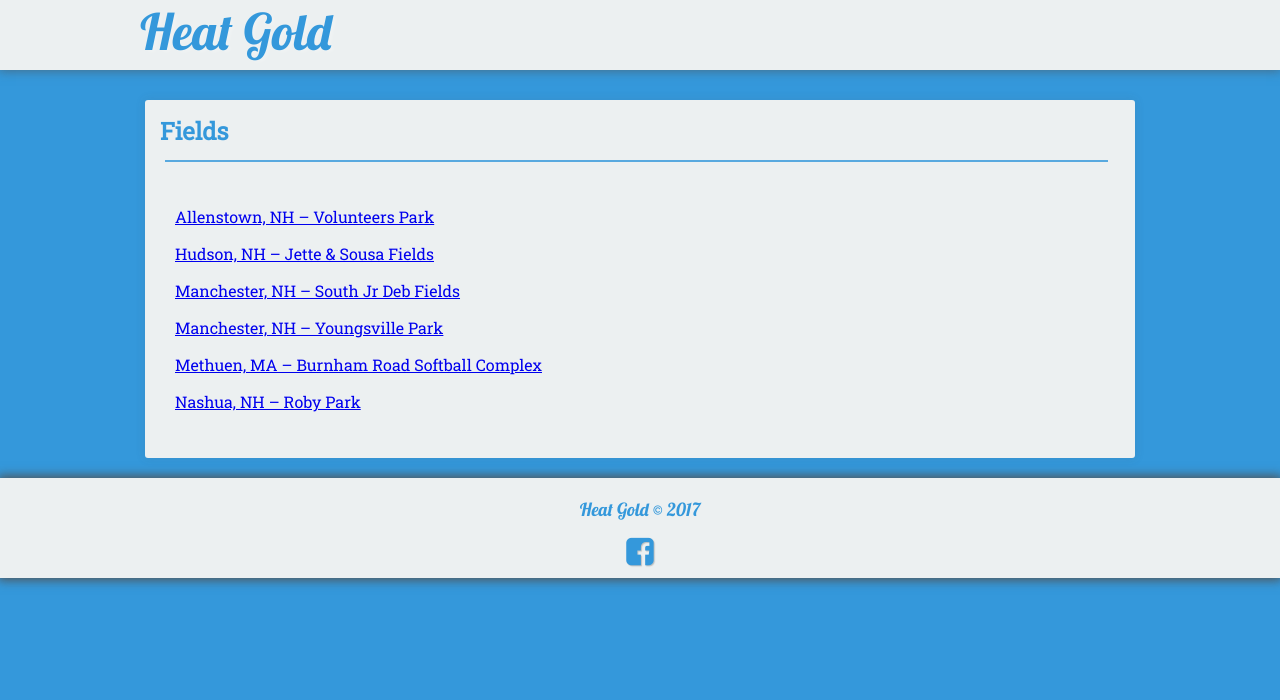
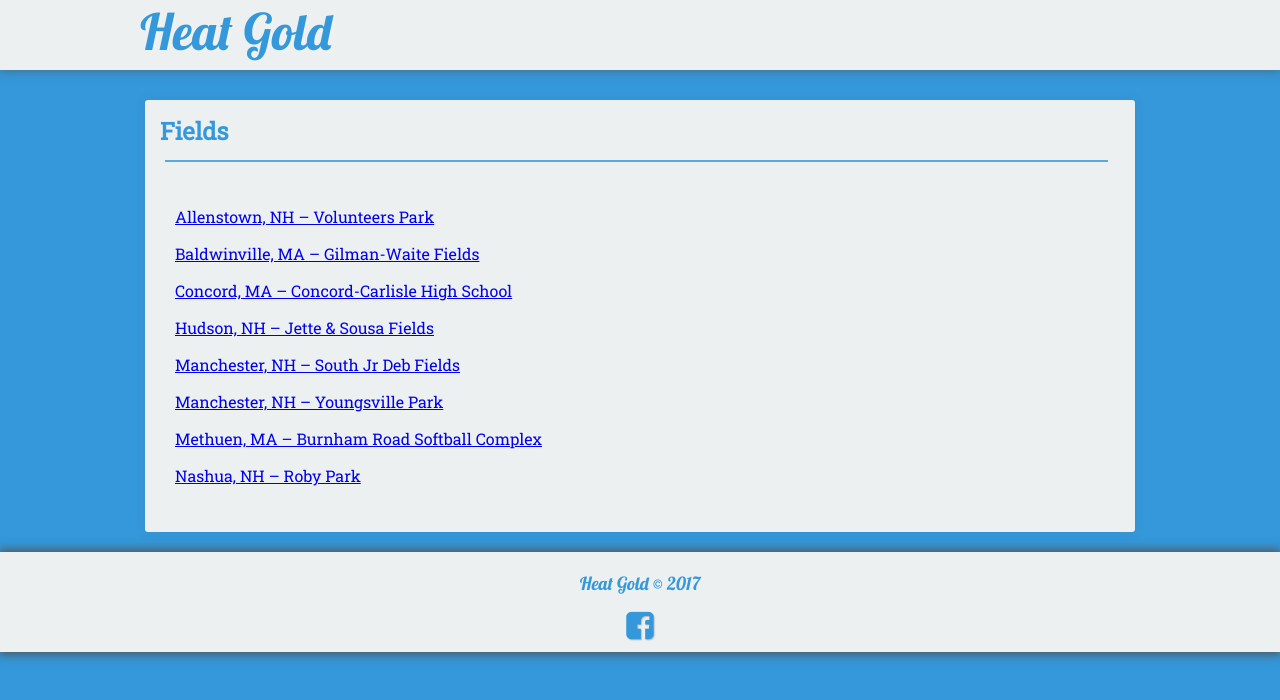
Before and after one commit to seanmerrow/ecf, a Jekyll site: the page built from fields/index.md, in a window 1280 px wide. Shown: the top 700 px of the page. Built offline with Jekyll 4.4.1, drawn with Linux system fonts in a browser that asks for light colours; nearby versions of some CDN libraries.

Commit message:
Update index.md

```diff
--- a/fields/index.md
+++ b/fields/index.md
@@ -4,6 +4,10 @@ title: Fields
 ---
 
 [Allenstown, NH – Volunteers Park](https://seanmerrow.github.io/heatgold/fields/volunteers)
+
+[Baldwinville, MA – Gilman-Waite Fields](https://seanmerrow.github.io/heatgold/fields/gilman-waite)
+
+[Concord, MA – Concord-Carlisle High School](https://seanmerrow.github.io/heatgold/fields/concord-carlisle)
 
 [Hudson, NH – Jette & Sousa Fields](https://seanmerrow.github.io/heatgold/fields/hudson_jette)
 
```
